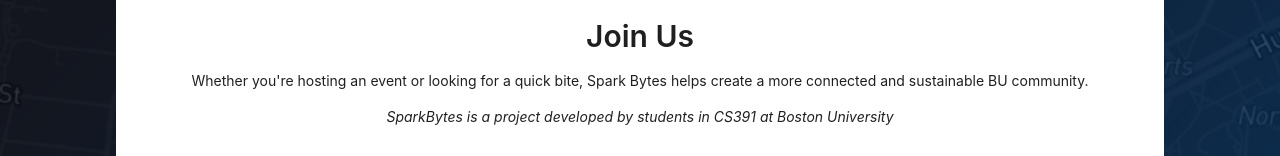
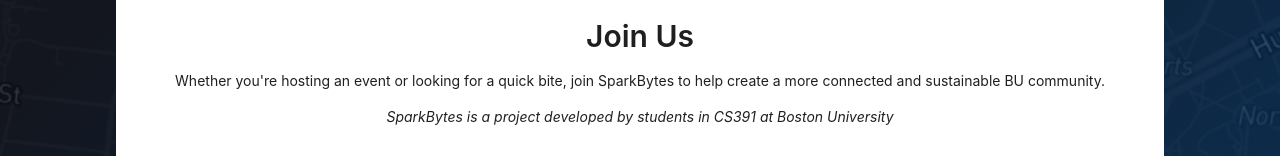
Before and after one commit to simransingh19/sparkbytes, a React (Vite) app: page /about in a window 1280 px wide. Shown: the part 1273-1429 px from the top of the page. Built offline with nearby package versions, Linux system fonts and the light colour scheme; no server answers.

Commit message:
Fixed minor UI - text

```diff
--- a/src/pages/About.tsx
+++ b/src/pages/About.tsx
@@ -83,7 +83,7 @@
 
         <Title level={2}>Join Us</Title>
         <Paragraph>
-          Whether you're hosting an event or looking for a quick bite, Spark Bytes helps create a more connected and sustainable BU community.
+          Whether you're hosting an event or looking for a quick bite, join SparkBytes to help create a more connected and sustainable BU community.
         </Paragraph>
         <Paragraph>
           <i>SparkBytes is a project developed by students in CS391 at Boston University</i>
```
